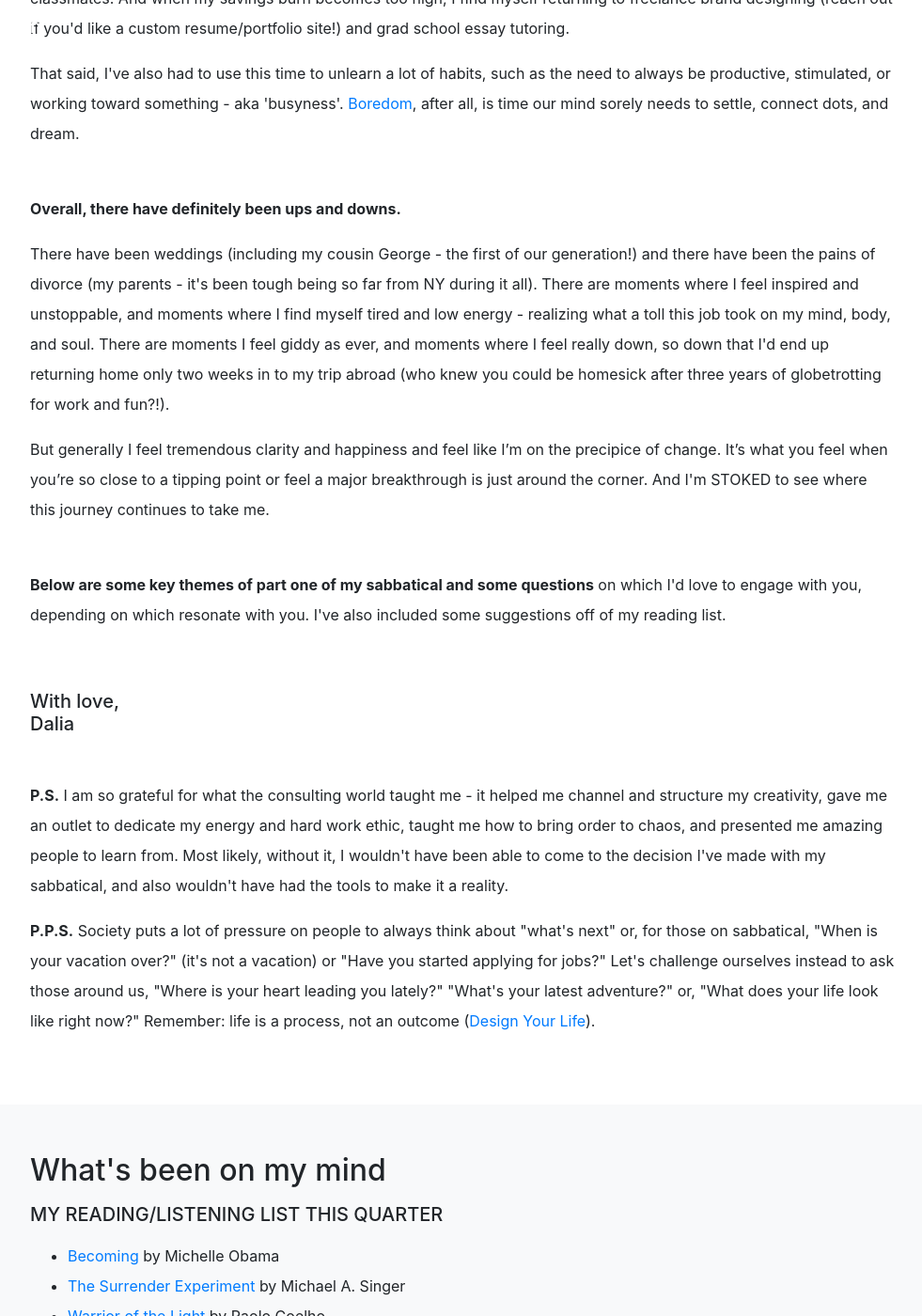
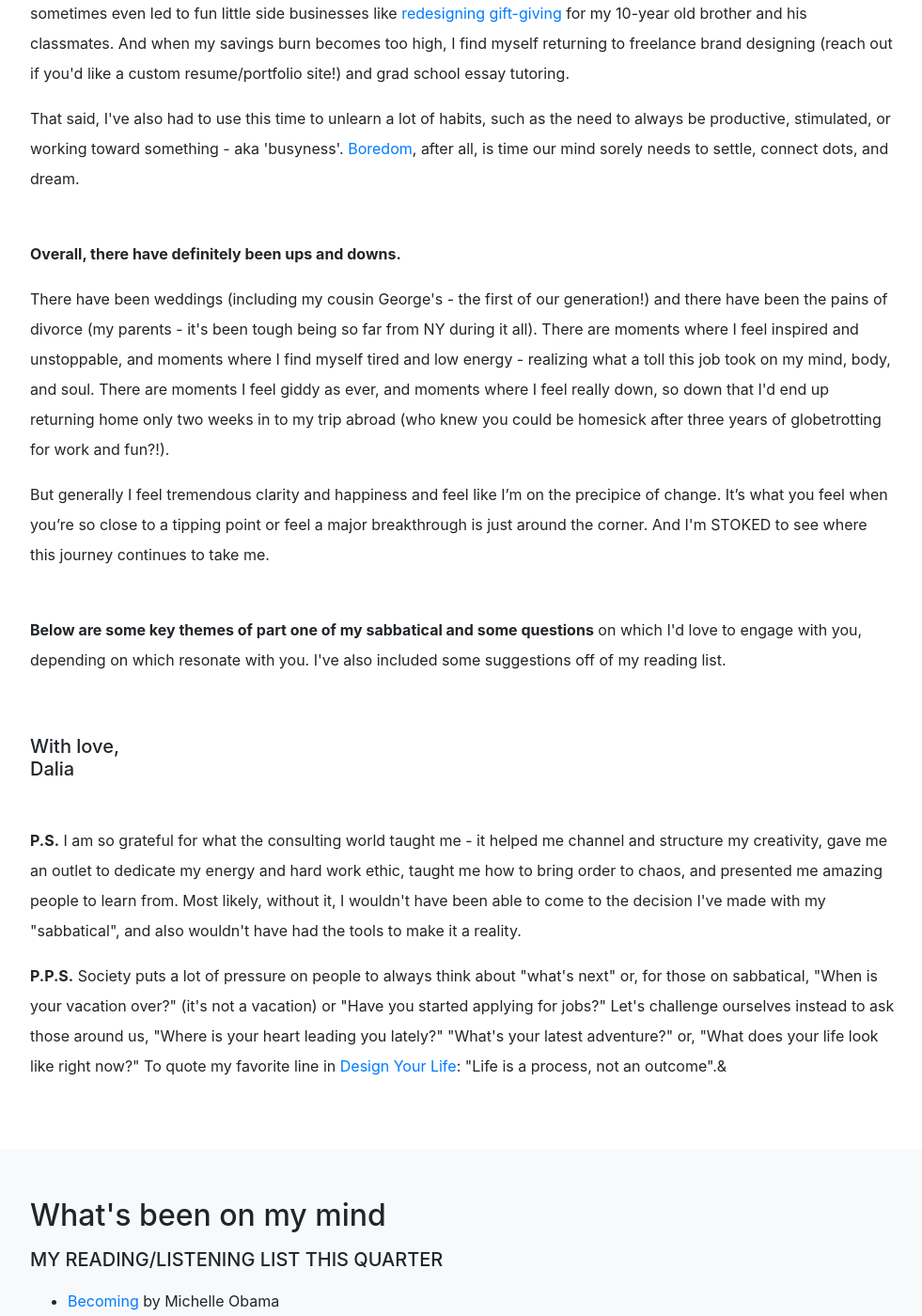
Before and after one commit to dalkat/dalkat.github.io, a Jekyll site: the page built from update-1.md, in a window 1280 px wide and 1400 px high, scrolled down 2077 px. Shown: the whole window at 94% size, without its empty margins (148-1129 px from the left). Built offline with Jekyll 4.4.1, drawn with Linux system fonts in a browser that asks for light colours; nearby versions of some CDN libraries; some web fonts are replaced; library files that are not in the unit come from our copies; some of the changed text lies outside the part shown.

Commit message:
blog 1.4.1

```diff
--- a/_layouts/update-1.html
+++ b/_layouts/update-1.html
@@ -22,7 +22,7 @@ layout: default-sub
         <div class="row">
           <div class="col-lg-1 col-md-1" style="line-height: 2;"></div>
           <div class="col-lg-10 col-md-10 col-sm-12 col-12" style="line-height: 2;">
-            <p><i><SMALL>This has been so hard to write, and so difficult to stop the perfectionist in me from taking over! So a quick YAY that I've finally clicked send, and a yay to embracing imperfection! My goal in writing these updates is to share my journey experimenting with a lifestyle that doesn't involve full-time or freelance work, to ask for help and input on the many questions I'm asking myself during this journey, and perhaps even to infuse some inspiration on what's possible into the lives of the amazing people around me. My one request is that I would LOVE to hear from you - if there's something that particularly resonates, or if you have advice from your own life journeys, write me a note -- and let me know how you're doing, too :)</SMALL></i></p>
+            <p><i><SMALL>This has been so hard to write, and so difficult to stop the perfectionist in me from taking over! So a quick YAY that I've finally clicked send and a yay to embracing imperfection! My goal in writing these updates is to share my journey experimenting with a lifestyle that doesn't involve full-time or freelance work, to ask for help and input on the many questions I'm asking myself during this journey, and perhaps even to infuse some inspiration on what's possible into the lives of the amazing people around me. My one request is that I would LOVE to hear from you - if there's something that particularly resonates, or if you have advice from your own life journeys, write me a note -- and let me know how you're doing, too :)</SMALL></i></p>
           </div>
           </div>
         </div>
@@ -45,26 +45,27 @@ layout: default-sub
             <ol><li>Full-time jobs are not for everyone, and I didn't want to return to one; and&nbsp;</li>
             <li>I would show people from all socioeconomic backgrounds that they, too, can design a wholesome, financially-sound lifestyle free from the 9-to-5.</li></ol>
 
-            <p>I became consumed with answering: &ldquo;What might life look like if it was designed around curiosity? What if we had the freedom to live our intentions as they arise, rather than giving the best hours of our days to a single job or idea?&rdquo; In essence, I realized that I wasn't trying to make a career change or figure out 'where next'. I was trying to make a life change, challenge the &ldquo;normal&rdquo; path that's been set for many of us, and actively live my life.</p><br>
+            <p>I became consumed with answering: &ldquo;What might life look like if it were designed around curiosity? What if we had the freedom to live our intentions as they arise, rather than giving the best hours of our days to a single job or idea?&rdquo; In essence, I realized that I wasn't trying to make a career change or figure out 'where next'. I was trying to make a life change, challenge the &ldquo;normal&rdquo; path that's been set for many of us, and actively live my life.</p><br>
             <p><b>In good ol' consulting fashion, my sabbatical has ironically fallen into the rule of threes.&nbsp;</b></p>
             <p><ul>
             <li>The<strong> first part</strong>&nbsp;was where I hoped to reset, reflect, and reconnect with my intuition. I made space to reactivate and feed my senses, as well as to reflect on and package up the lessons I'd learned over the past few years so I could start my next chapter feeling like I had all the lessons I needed in my toolbox.&nbsp;(More on intuition at the end)</li>
             <li>The<strong> second part</strong>&nbsp;is where I'm at now, and it's all about play and the pure love of learning. We humans are so multifaceted and working 80% of our waking hours usually means we lose that multifaceted nature by prioritizing some interests over others. So I've created a playbox of unstructured time for myself and I'm honoring my love for play and learning - whether picking up new skills or hobbies, building community events, or building micro-businesses for fun.</li>
             <li>The&nbsp;<strong>next part ahead</strong>, which I'm dipping my toe into now, is building out a financially sustainable alternative model for life that isn't the typical all-consuming 9-5 nor the hustling freelance economy -- and, importantly, isn't only available to those from privilege. More on that in my next update.</li>
             </ul></p><br>
-            <p><b>These past four months have helped me reconnect with the human side of me: the creator, contributor, and chaser of curiosities.</b> I very much intended to revive my curiosity and creativity over this sabbatical and I've been glowing with inspiration as both have reawakened in so many different facets of my life. I'm more alert and aware of both myself and the world around me, and am constantly finding opportunities to show up in more meaningful ways for the people I love (myself included) and to create in the communities around me. </p>
+            <p><b>These past four months have helped me reconnect with the human side of me: the creator, contributor, and chaser of curiosities.</b></p>
+            <p>I very much intended to revive my curiosity and creativity over this sabbatical and I've been glowing with inspiration as both have reawakened in so many different facets of my life. I'm more alert and aware of both myself and the world around me, and am constantly finding opportunities to show up in more meaningful ways for the people I love (myself included) and to create in the communities around me. </p>
 
             <p>(Un)surprisingly, one of the biggest revivers of creativity for me has been necessity - creativity truly does love constraint. With no income, I've found myself more crafty about ways to create instead of buy, including <a href="https://daliakatan.com/challah" target="_blank">baking my own challahs</a> every week for my roommates, <a href="https://ezentialsf.com/" target="_blank">making and selling essential oil candles</a>&nbsp;with some friends, and volunteering time in exchange for attending cool events. I'm also walking an average of 4 miles every day because I no longer need to rush anywhere! Each necessity and observation has awakened a thirst for learning (<a href="https://skl.sh/2TE2fKn" target="_blank">online classes are amazing</a>), and sometimes even led to fun little side businesses like <a href="https://presently.fun" target="_blank">redesigning gift-giving</a> for my 10-year old brother and his classmates. And when my savings burn becomes too high, I find myself returning to freelance brand designing (reach out if you'd like a custom resume/portfolio site!) and grad school essay tutoring. </p>
 
             <p>That said, I've also had to use this time to unlearn a lot of habits, such as the need to always be productive, stimulated, or working toward something - aka 'busyness'. <a href="https://www.ted.com/talks/manoush_zomorodi_how_boredom_can_lead_to_your_most_brilliant_ideas?referrer=playlist-why_it_s_sometimes_good_to_be_bored#t-58507" target="_blank">Boredom</a>, after all, is time our mind sorely needs to settle, connect dots, and dream.</p><br>
 
             <p><b>Overall, there have definitely been ups and downs. </b></p>
-            <p>There have been weddings (including my cousin George - the first of our generation!) and there have been the pains of divorce (my parents - it's been tough being so far from NY during it all). There are moments where I feel inspired and unstoppable, and moments where I find myself tired and low energy - realizing what a toll this job took on my mind, body, and soul. There are moments I feel giddy as ever, and moments where I feel really down, so down that I'd end up returning home only two weeks in to my trip abroad (who knew you could be homesick after three years of globetrotting for work and fun?!). </p>
+            <p>There have been weddings (including my cousin George's - the first of our generation!) and there have been the pains of divorce (my parents - it's been tough being so far from NY during it all). There are moments where I feel inspired and unstoppable, and moments where I find myself tired and low energy - realizing what a toll this job took on my mind, body, and soul. There are moments I feel giddy as ever, and moments where I feel really down, so down that I'd end up returning home only two weeks in to my trip abroad (who knew you could be homesick after three years of globetrotting for work and fun?!). </p>
             <p>But generally I feel tremendous clarity and happiness and feel like I&rsquo;m on the precipice of change. It&rsquo;s what you feel when you&rsquo;re so close to a tipping point or feel a major breakthrough is just around the corner. And I'm STOKED to see where this journey continues to take me.</p><br>
             <p><b>Below are some key themes of part one of my sabbatical and some questions</b> on which I'd love to engage with you, depending on which resonate with you. I've also included some suggestions off of my reading list.</p><br>
             <p><h5>With love,<br>Dalia</h5></p><br>
-            <p><b>P.S.</b> I am so grateful for what the consulting world taught me - it helped me channel and structure my creativity, gave me an outlet to dedicate my energy and hard work ethic, taught me how to bring order to chaos, and presented me amazing people to learn from. Most likely, without it, I wouldn't have been able to come to the decision I've made with my sabbatical, and also wouldn't have had the tools to make it a reality.</p>
-            <p><b>P.P.S.</b> Society puts a lot of pressure on people to always think about "what's next" or, for those on sabbatical, "When is your vacation over?" (it's not a vacation) or "Have you started applying for jobs?" Let's challenge ourselves instead to ask those around us, "Where is your heart leading you lately?" "What's your latest adventure?" or, "What does your life look like right now?" Remember: life is a process, not an outcome (<a href="https://amzn.to/2BCvhmr" target="_blank">Design Your Life</a>).&nbsp;</p><br>
+            <p><b>P.S.</b> I am so grateful for what the consulting world taught me - it helped me channel and structure my creativity, gave me an outlet to dedicate my energy and hard work ethic, taught me how to bring order to chaos, and presented me amazing people to learn from. Most likely, without it, I wouldn't have been able to come to the decision I've made with my "sabbatical", and also wouldn't have had the tools to make it a reality.</p>
+            <p><b>P.P.S.</b> Society puts a lot of pressure on people to always think about "what's next" or, for those on sabbatical, "When is your vacation over?" (it's not a vacation) or "Have you started applying for jobs?" Let's challenge ourselves instead to ask those around us, "Where is your heart leading you lately?" "What's your latest adventure?" or, "What does your life look like right now?" To quote my favorite line in <a href="https://amzn.to/2BCvhmr" target="_blank">Design Your Life</a>: "Life is a process, not an outcome".&</p><br>
 
 
           </div>
```
Also changed, not shown: other parts of _layouts/update-1.html (+1 -1 lines).
